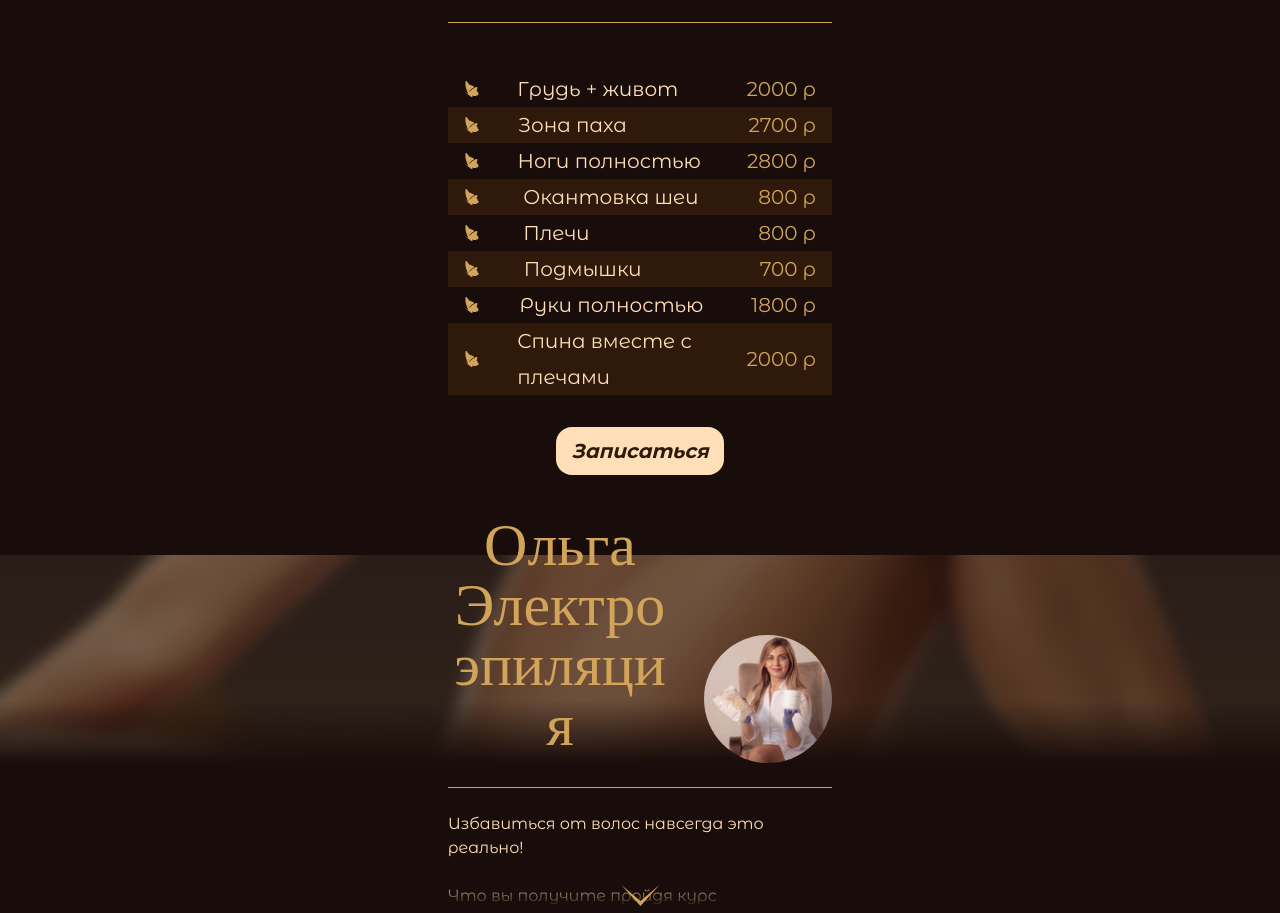
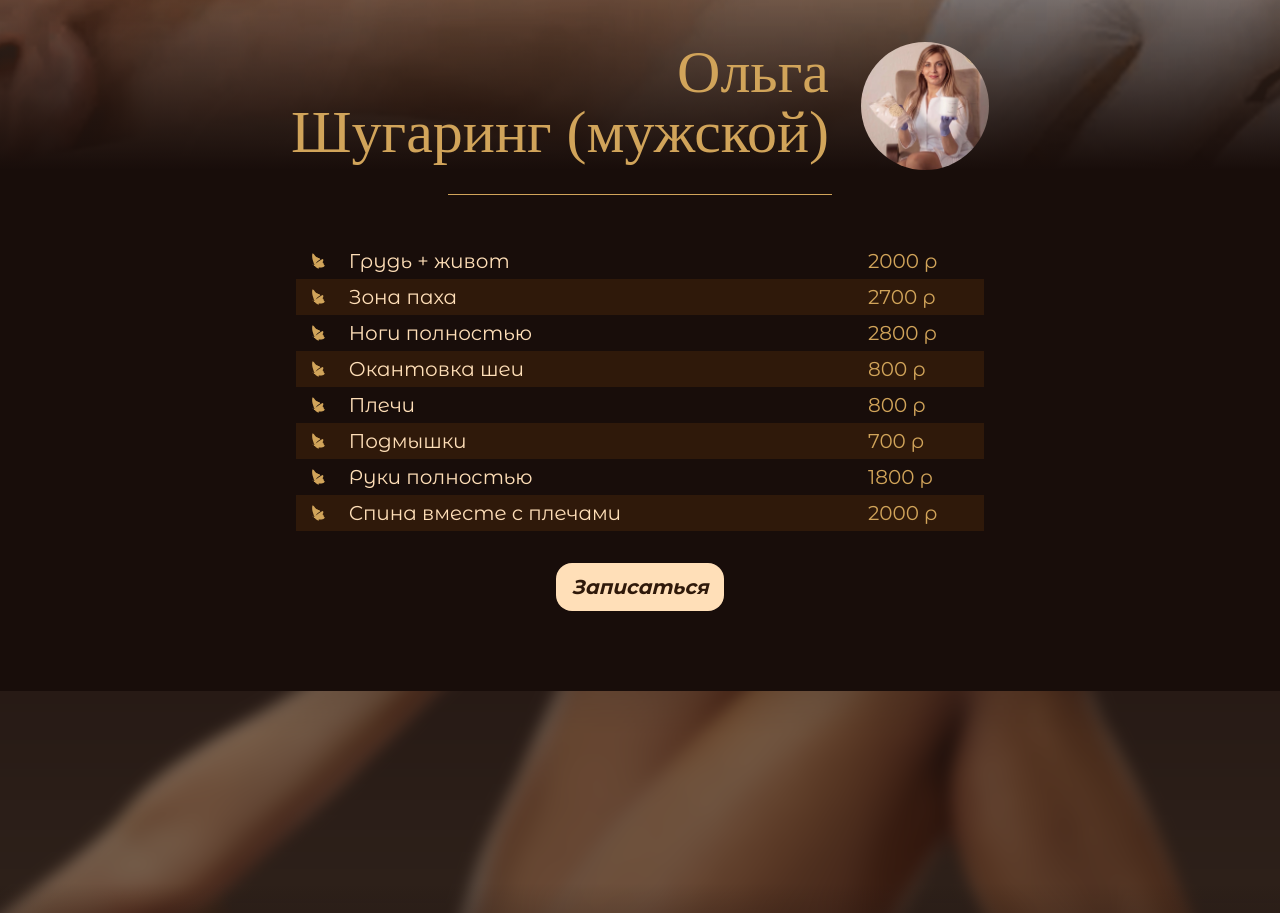
Before and after one commit to KoraReinolds/nikole, a Nuxt app: page / in a window 1280 px wide. Shown: the part 1884-2797 px from the top of the page. Built offline with nearby package versions, Linux system fonts and the light colour scheme; what vue-yandex-maps would draw is missing.

Commit message:
responsive design for service component

```diff
--- a/components/FadedImg.vue
+++ b/components/FadedImg.vue
@@ -1,5 +1,5 @@
 <template>
   <slot></slot>
   <div class="w-full h-full bg-black absolute inset-0 opacity-50" />
-  <div class="w-full h-full bg-gradient-to-t from-black via-transparent via-30% absolute inset-0" />
+  <div class="w-full h-full bg-gradient-to-t from-black via-transparent absolute inset-0" />
 </template>
--- a/components/Services.vue
+++ b/components/Services.vue
@@ -7,36 +7,35 @@ const descHidden = ref(false)
 
 <template>
   <div class="flex flex-col items-center bg-black text-xl text-secondary pb-20">
-    <div class="h-52 relative w-full flex justify-center">
+    <div class="h-52 md:h-96 relative w-full flex justify-center">
       <FadedImg>
         <img class="object-cover w-full h-full absolute inset-0" :src="master.img">
       </FadedImg>
-      <div class="flex flex-row items-end justify-center">
-        <div class="w-full sm:w-64 flex mb-2 flex-col font-m text-secondary relative text-center">
+      <div class="flex flex-row items-end justify-center md:w-full">
+        <div class="flex md:text-right mb-2 flex-col font-m text-secondary relative text-center">
           <h1 class="break-words leading-12 text-6xl mr-8" v-html="master.name + '<br/>' + master.specialization"></h1>
         </div>
-        <div class="hidden sm:block">
-          <img class="object-cover w-32 h-32 rounded-full relative" :src="master.imgMaster">
+        <div class="hidden md:block w-32 h-32">
+          <img class="object-cover w-full h-full rounded-full relative" :src="master.imgMaster">
         </div>
       </div>
     </div>
     <div class="bg-secondary h-[1px] w-96 my-6" />
     <div v-if="master.description" @click="descHidden = true"
-      :class="['cursor-pointer relative', descHidden ? '' : 'h-24 overflow-hidden']">
+      :class="['w-96 flex justify-center md:w-full cursor-pointer relative', descHidden ? '' : 'h-24 overflow-hidden']">
       <div v-if="!descHidden"
         class="w-full h-full bg-gradient-to-t from-black via-transparent via-30% absolute inset-0" />
       <Arrow v-if="!descHidden" class="absolute rotate-90 top-16 z-10 left-1/2 -translate-x-1/2" />
       <div class="absolute h-10 cursor-pointer w-full top-16"></div>
-      <div class="w-96 text-main text-base" v-html="master.description"></div>
+      <div class="text-main text-base max-w-prose" v-html="master.description"></div>
     </div>
-    <ul class="pt-6">
-      <li v-for="item in master.list"
-        class="even:bg-dark leading-9 flex justify-between items-center w-96 px-4 text-main">
+    <ul class="pt-6 md:w-full max-w-[688px] w-96">
+      <li v-for="item in master.list" class="even:bg-dark leading-9 flex justify-between items-center px-4 text-main">
         <List class="w-4 h-4 fill-secondary" />
-        <div class="w-48">
+        <div class="w-48 md:text-left md:w-full md:ml-6">
           {{ item.name }}
         </div>
-        <div class="text-secondary">
+        <div class="text-secondary min-w-[100px]">
           {{ item.price }}&nbsp;{{ item.post || 'р' }}
         </div>
       </li>
```
